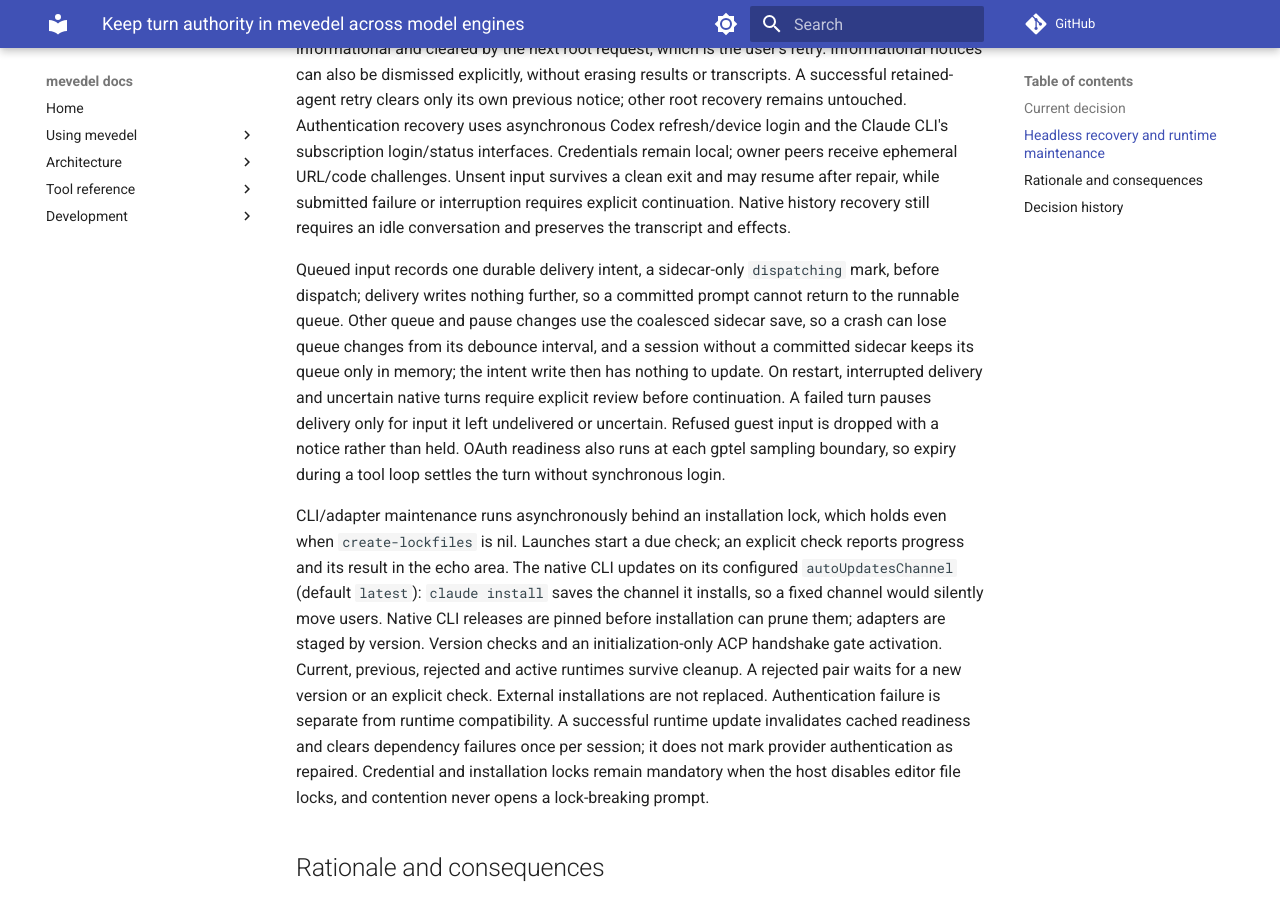
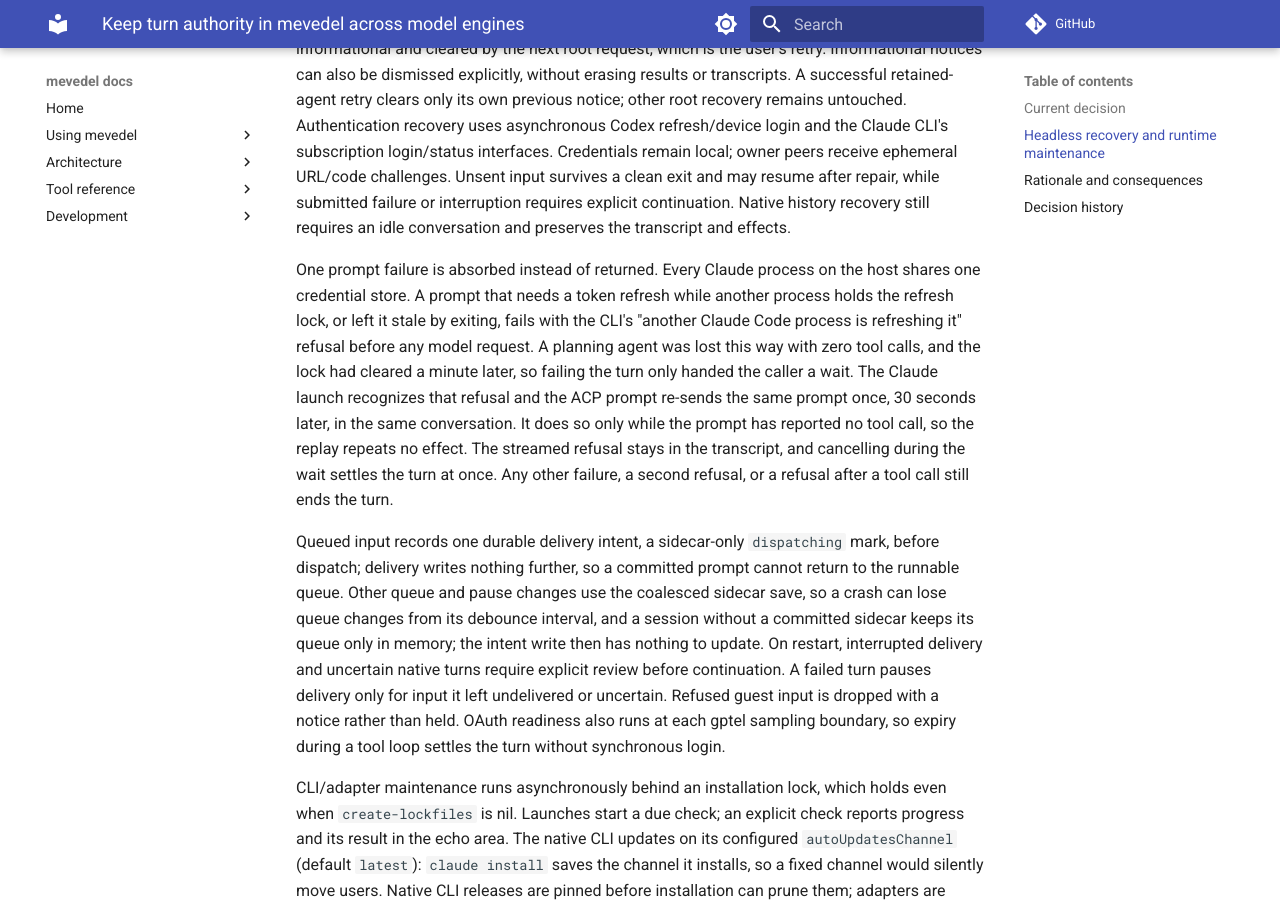
Before and after one commit to FrauH0lle/mevedel, an MkDocs documentation site: the page built from docs/adr/0123-keep-turn-authority-in-mevedel.md, in a window 1280 px wide and 900 px high, scrolled down 2712 px. Built offline with MkDocs 1.6.1 and Material for MkDocs 9.7.7, drawn with Linux system fonts in a browser that asks for light colours; comment, search, counter and statistics services are not loaded.

Commit message:
fix(acp): Retry prompts refused by a Claude credential refresh race
Every Claude process on the host shares one credential store. A prompt
that needs a token refresh while another process holds the refresh lock
fails before any model request, which ended a planning agent with zero
tool calls. The Claude launch now recognizes that refusal and the ACP
prompt re-sends the same prompt once after 30 seconds, only while it has
reported no tool call. Cancelling during the wait settles at once.

```diff
--- a/docs/adr/0123-keep-turn-authority-in-mevedel.md
+++ b/docs/adr/0123-keep-turn-authority-in-mevedel.md
@@ -132,6 +132,19 @@ owner peers receive ephemeral URL/code challenges. Unsent input survives a clean
 exit and may resume after repair, while submitted failure or interruption requires
 explicit continuation. Native history recovery still requires an idle conversation and
 preserves the transcript and effects.
+
+One prompt failure is absorbed instead of returned. Every Claude process on the
+host shares one credential store. A prompt that needs a token refresh while
+another process holds the refresh lock, or left it stale by exiting, fails with
+the CLI's "another Claude Code process is refreshing it" refusal before any
+model request. A planning agent was lost this way with zero tool calls, and the
+lock had cleared a minute later, so failing the turn only handed the caller a
+wait. The Claude launch recognizes that refusal and the ACP prompt re-sends the
+same prompt once, 30 seconds later, in the same conversation. It does so only
+while the prompt has reported no tool call, so the replay repeats no effect.
+The streamed refusal stays in the transcript, and cancelling during the wait
+settles the turn at once. Any other failure, a second refusal, or a refusal
+after a tool call still ends the turn.
 
 Queued input records one durable delivery intent, a sidecar-only `dispatching`
 mark, before dispatch; delivery writes nothing further, so a committed prompt
```
Also changed, not shown: docs/sessions.md (+3 -0 lines), 5 other files.
